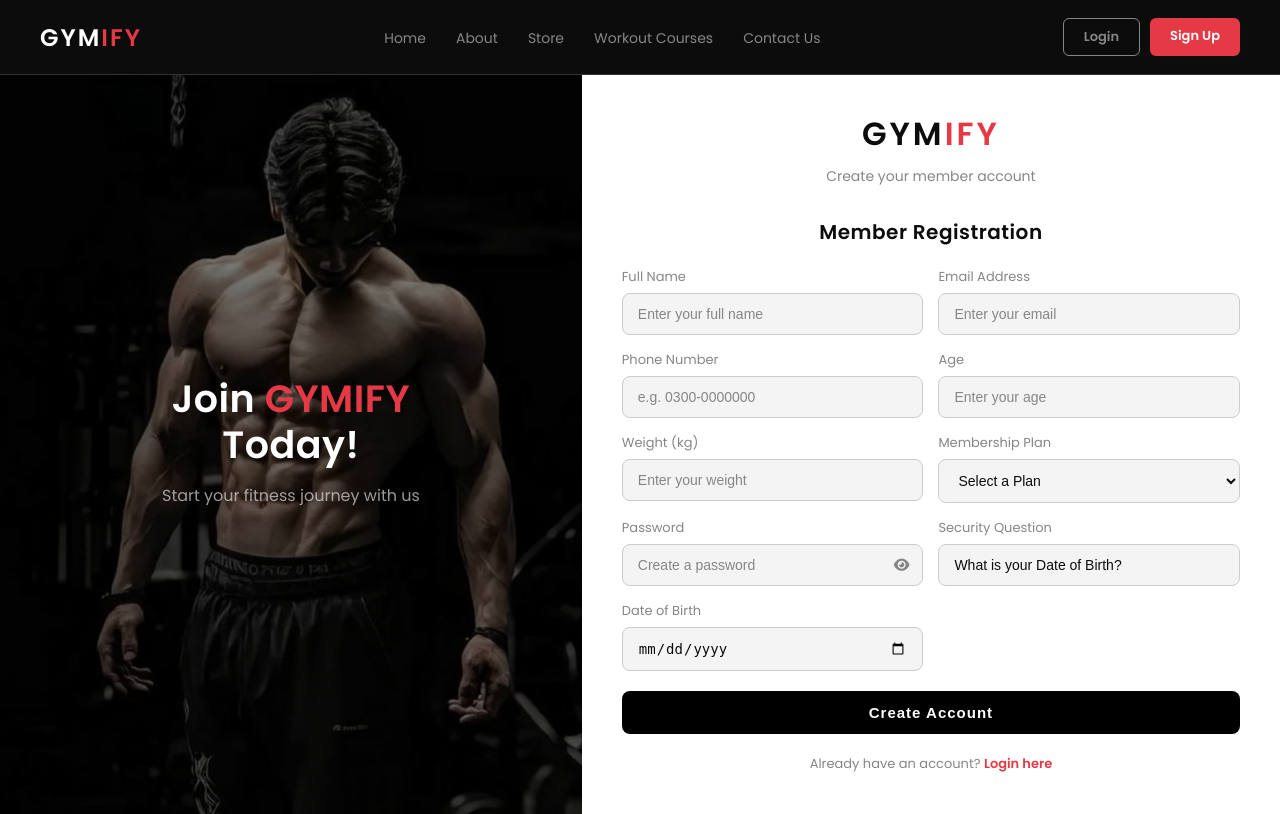
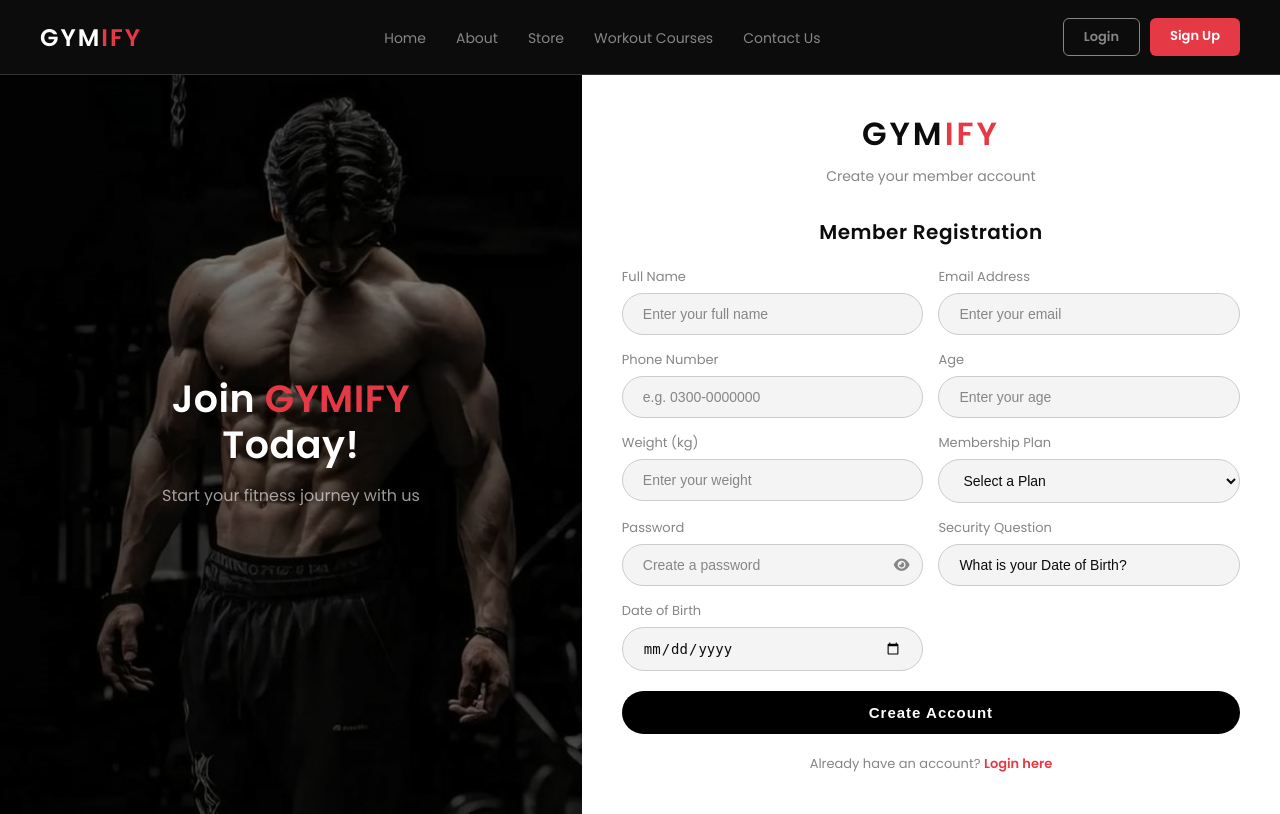
Before and after one commit to careerbuilder21/gymify-project, a Django app: page /register/ in a window 1280 px wide. Run offline with Django 5.2, Linux system fonts and the light colour scheme.

Commit message:
Latest changes

```diff
--- a/static/css/style.css
+++ b/static/css/style.css
@@ -575,7 +575,7 @@ body.login-page {
   display: flex;
   gap: 0;
   margin-bottom: 25px;
-  border-radius: 8px;
+  border-radius: 50px;
   overflow: hidden;
   border: 1px solid #ddd;
 }
@@ -621,10 +621,10 @@ body.login-page {
 
 .lf-group input {
   width: 100%;
-  padding: 12px 15px;
+  padding: 12px 20px;
   background: #f4f4f4;
   border: 1px solid #ccc;
-  border-radius: 8px;
+  border-radius: 50px;
   color: #0c0c0c;
   font-size: 14px;
   outline: none;
@@ -634,6 +634,7 @@ body.login-page {
 
 .lf-group input:focus {
   border-color: #e63946;
+  outline: none;
 }
 
 .lf-group input::placeholder {
@@ -675,7 +676,7 @@ body.login-page {
   background: black;
   color: white;
   border: none;
-  border-radius: 8px;
+  border-radius: 50px;
   font-size: 15px;
   font-weight: 700;
   cursor: pointer;
@@ -806,11 +807,11 @@ body.login-page {
 
 .register-grid .lf-group select {
   width: 100%;
-  padding: 12px 15px;
+  padding: 12px 20px;
   background: #f4f4f4;
   border: 1px solid #ccc;
   color: #0c0c0c;
-  border-radius: 8px;
+  border-radius: 50px;
   font-size: 14px;
   outline: none;
   box-sizing: border-box;
```
